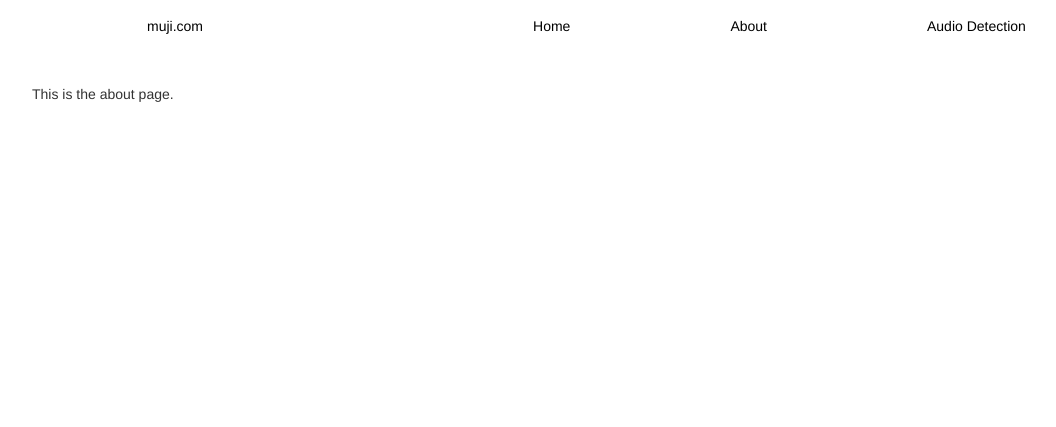
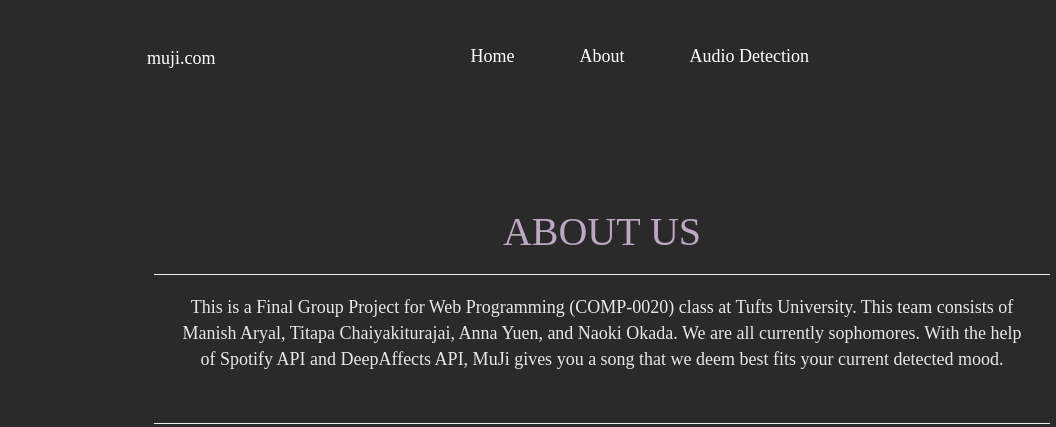
Before and after one commit to 9wings/MuJi, a website: page View/about.html in a window 1280 px wide. Shown: the whole page, without its empty margins (38-1094 px from the left). Drawn offline with nearby package versions, Linux system fonts and the light colour scheme.

Commit message:
about page

```diff
--- a/Script/home_style.css
+++ b/Script/home_style.css
@@ -28,13 +28,13 @@
 }
 
 .nav.navbar-nav li a{
-    color: black;
-	padding-left: 80px;
-	padding-right: 80px;
+    color: white;
+	padding-left: 5px;
+	padding-right: 60px;
 }
 
 .nav.navbar-nav p{
-    color: black;
+    color: white;
     padding-top: 15px;
 	padding-left: 100px;
 	padding-right: 250px;
@@ -94,3 +94,34 @@
 	background-size: cover;
 	background-position: center;
 }
+
+body {
+	font-family: "HelveticaNeue-Light";
+	background-color: #2A2A2B;
+	color: #BBA9C0;
+	font-size: 18px;
+	text-align: center;
+}
+
+h2 {
+	font-size: 40px;
+}
+
+hr {
+	width: 70%;
+}
+
+div {
+	padding-bottom: 20px;
+	margin: 10px;
+	margin-left: 220px;
+	margin-right: 220px;
+}
+
+.about_us {
+	color: #EAE6E6;
+}
+
+div {
+	text-align: center;
+}
--- a/View/about.html
+++ b/View/about.html
@@ -24,10 +24,15 @@
         </nav>
     </div>
 
-    <div class="container">
-        <h5>
-            This is the about page.
-        </h5>
+    <h2>ABOUT US</h2>
+    <hr>
+    <div>
+        <p class="about_us">This is a Final Group Project for Web Programming (COMP-0020) class at Tufts University. This team consists of Manish Aryal, Titapa Chaiyakiturajai, Anna Yuen, and Naoki Okada. We are all currently sophomores.
+
+        With the help of Spotify API and DeepAffects API, MuJi gives you a song that we deem best fits your current detected mood.</p>
     </div>
+    <hr>
+
+
 </body>
 <html>
```
